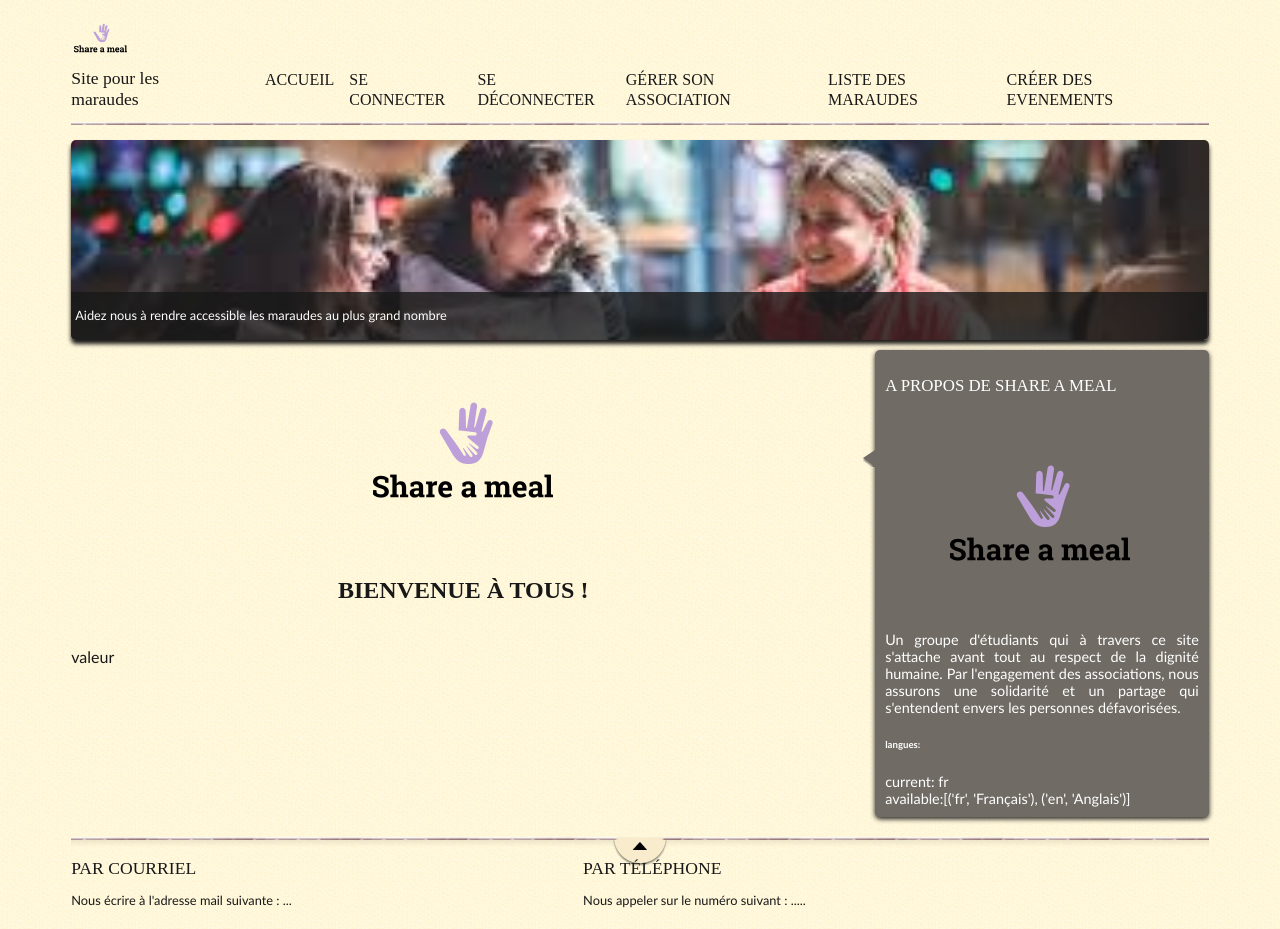
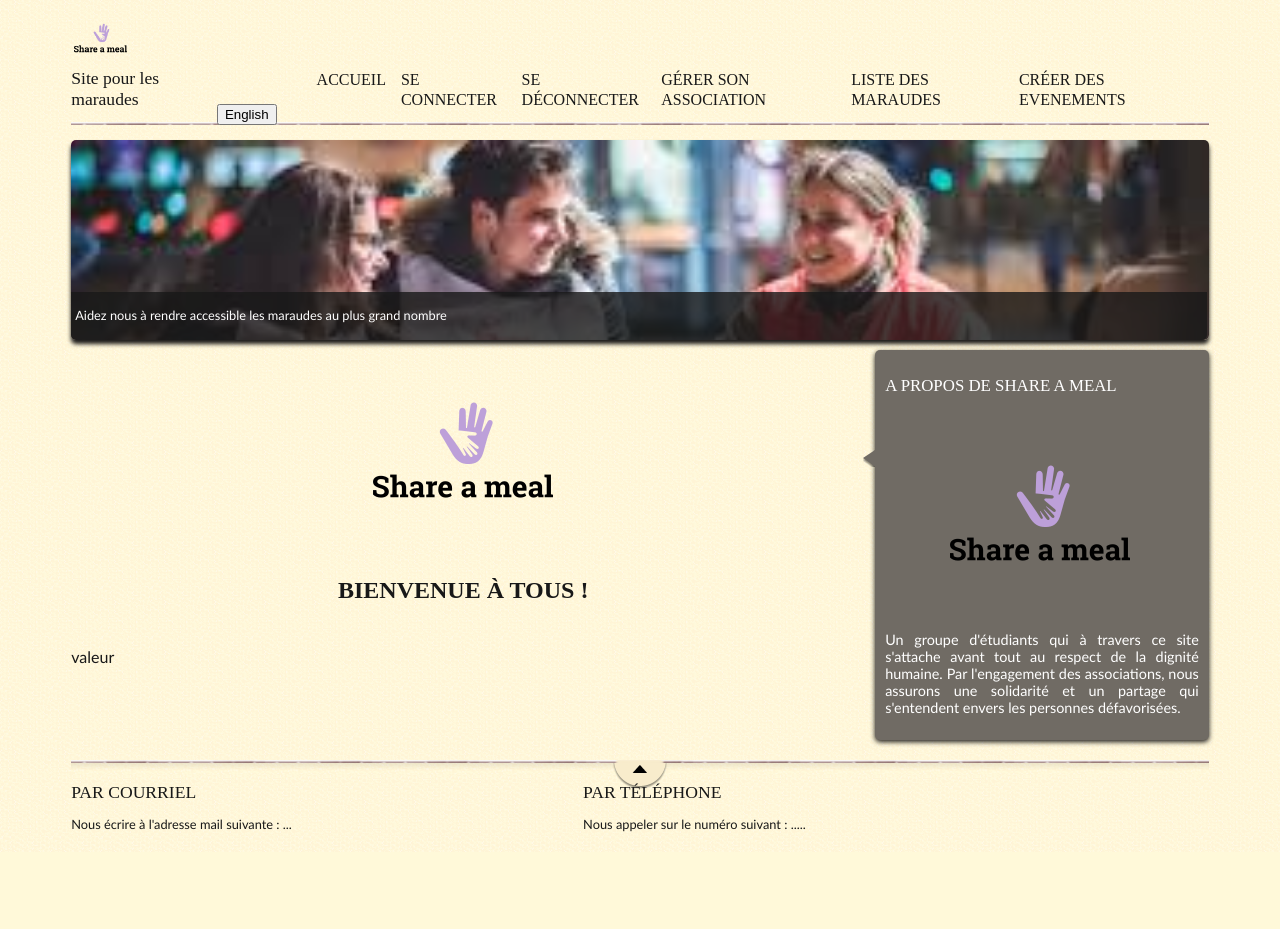
Before and after one commit to ShareAMeal/backend, a Django app: page /register/ in a window 1280 px wide. After the commit the page ends 852 px from the top, so only its background shows below. Run offline with Django 3.2, Linux system fonts and the light colour scheme.

Commit message:
bouton pour changer de langue

```diff
--- a/register/templates/base.html
+++ b/register/templates/base.html
@@ -6,33 +6,35 @@
 <html>
 <head>
     <meta charset="utf-8"/>
-            <link rel="stylesheet" href="{%  static "style1.css"%}"/>
+    <link rel="stylesheet" href="{% static "style1.css" %}"/>
     <title>{% block title %} {% endblock %}</title>
 </head>
-
 <body>
 <div id="bloc_page">
     <header>
         <div id="titre principal">
             <div id="logo">
-                            <img src="{% static "images/share_a_meal.png"%}" alt = "Logo de Share a meal"/>
+                <img src="{% static "images/share_a_meal.png" %}" alt="Logo de Share a meal"/>
             </div>
             <h2>Site pour les maraudes</h2>
         </div>
 
+        {% include 'langform.html' with lang="fr" language="Français" %}
+        {% include 'langform.html' with lang="en" language="English" %}
+
         <nav>
             <ul>
-                            <li><a href ="/register/">{% trans "Accueil" %}</a></li>
-                            <li><a href ="/register/connexion/">Se connecter</a></li>
-                            <li><a href ="/register/deconnexion">Se déconnecter</a></li>
-                            <li><a href ="/register/afficheasso">Gérer son association</a></li>
-                            <li><a href ="/register/afficherevent">Liste des maraudes</a></li>
-                            <li><a href ="/register/creerevent">Créer des evenements</a></li>
+                <li><a href="/register/">{% trans "Accueil" %}</a></li>
+                <li><a href="/register/connexion/">Se connecter</a></li>
+                <li><a href="/register/deconnexion">Se déconnecter</a></li>
+                <li><a href="/register/afficheasso">Gérer son association</a></li>
+                <li><a href="/register/afficherevent">Liste des maraudes</a></li>
+                <li><a href="/register/creerevent">Créer des evenements</a></li>
             </ul>
         </nav>
     </header>
 
-                <div id= "banniere_image">
+    <div id="banniere_image">
         <div id="banniere_description">
             Aidez nous à rendre accessible les maraudes au plus grand nombre
         </div>
@@ -44,13 +46,12 @@
             {% endblock %}
         </article>
         <aside>
-                        <h1 id ="share">A propos de Share a meal</h1>
-                        <img src="{%  static "/tp_images_polices/images/bulle.png"%}" alt="" id="fleche_bulle"/>
+            <h1 id="share">A propos de Share a meal</h1>
+            <img src="{% static "/tp_images_polices/images/bulle.png" %}" alt="" id="fleche_bulle"/>
             <p id="photo_shareameal"><img src="{% static "/images/share_a_meal.png" %}" alt="Logo de Share A Meal"/></p>
-                        <p>Un groupe d'étudiants qui à travers ce site s'attache avant tout au respect de la dignité humaine. Par l'engagement des associations, nous assurons une solidarité et un partage qui s'entendent envers les personnes défavorisées.</p>
-                        <h6>langues:</h6>
-                        current: {{ LANGUAGE_CODE }}<br/>
-                        available:{{ LANGUAGES }}
+            <p>Un groupe d'étudiants qui à travers ce site s'attache avant tout au respect de la dignité humaine. Par
+                l'engagement des associations, nous assurons une solidarité et un partage qui s'entendent envers les
+                personnes défavorisées.</p>
 
         </aside>
     </section>
--- /dev/null
+++ b/register/templates/langform.html
@@ -0,0 +1,7 @@
+{% if LANGUAGE_CODE != lang %}
+    <form action="/i18n/setlang/" method="post">
+        <input type="hidden" value="{{ lang }}" name="language">
+        {% csrf_token %}
+        <button type="submit"><a>{{ language }}</a></button>
+    </form>
+{% endif %}
--- a/shareameal/urls.py
+++ b/shareameal/urls.py
@@ -20,4 +20,5 @@ urlpatterns = [
     path('admin/', admin.site.urls),
     path('api/', include('api.urls')),
     path('register/', include('register.urls')),
+    path('i18n/', include('django.conf.urls.i18n')),
 ]
```
Lines whose indentation alone changed are shown as unchanged.
